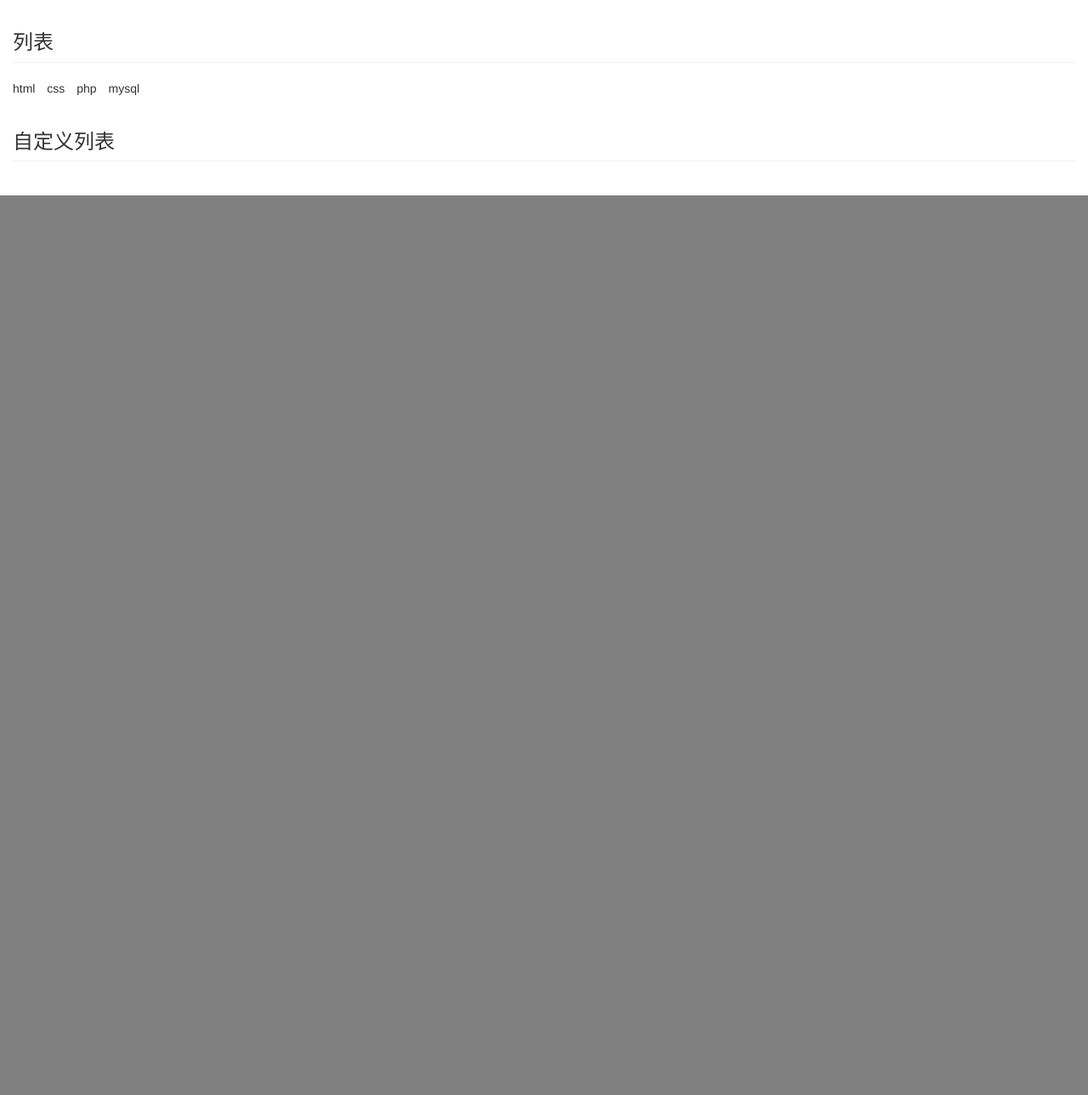
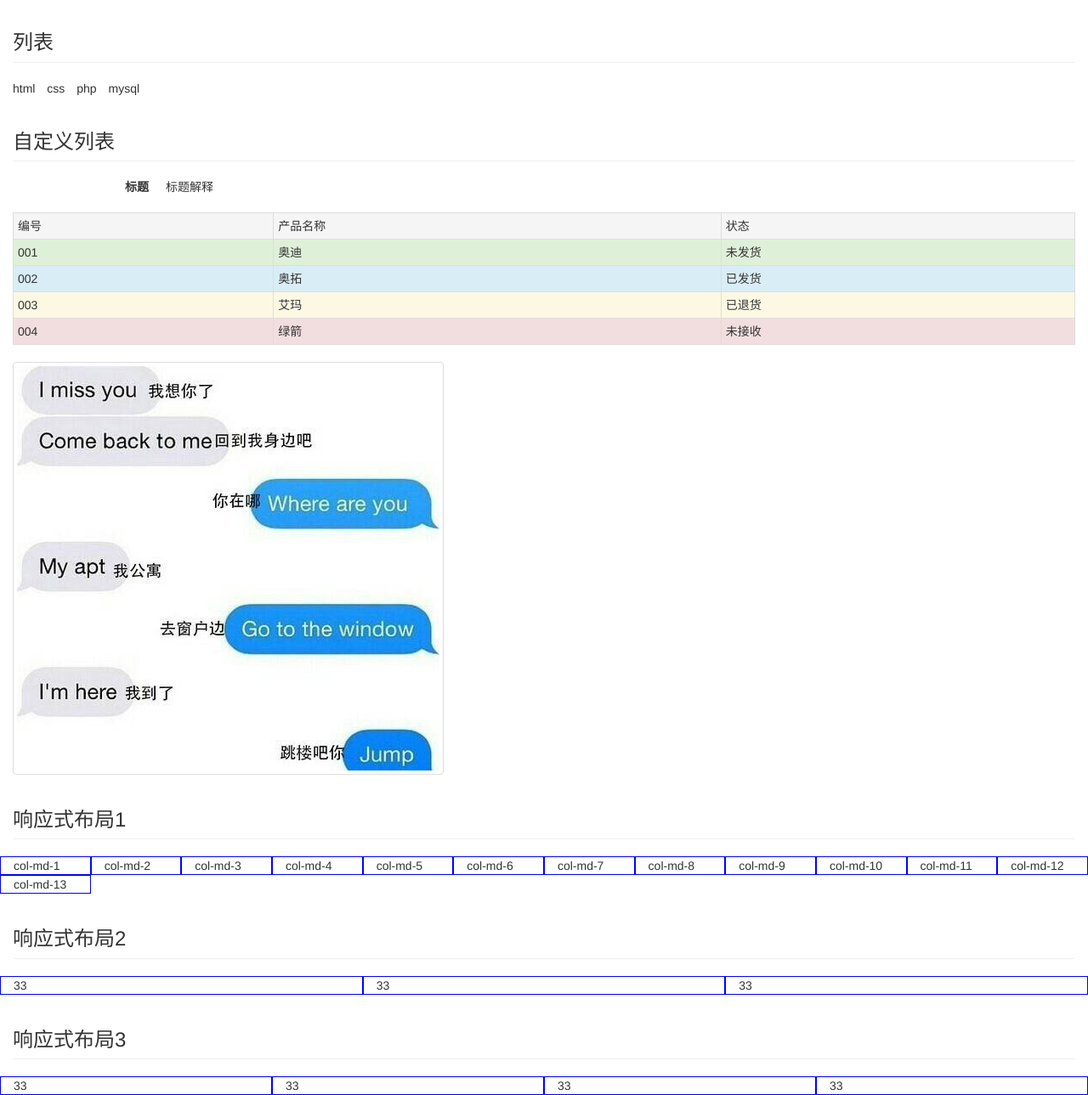
Before and after one commit to kxbk100/Study-Bootstrap, a plain HTML site: page 1.html in a window 1280 px wide. Shown: the part 745-2034 px from the top of the page at 85% size. Before the commit the page ends 975 px from the top, so only its background shows below. Drawn offline with Linux system fonts and the light colour scheme.

Commit message:
2017年7月17日01:56:19
Day1完成

```diff
--- a/1.html
+++ b/1.html
@@ -11,6 +11,11 @@
 	<script src="bootstrap/js/jquery.min.js"></script>
 	<!-- 再引入bt.js文件 -->
 	<script src="bootstrap/js/bootstrap.min.js"></script>
+	<style type="text/css" media="screen">
+		div[class*="col-"]{
+			border:1px solid blue;
+		}
+	</style>
 </head>
 <body style="background:gray">
 	<div class="container" style="background:red">
@@ -46,11 +51,68 @@
 			</ul>
 		<h3 class="page-header">自定义列表</h3>
 			<dl class="dl-horizontal">
-				<dt></dt>
-				<dd></dd>
-				<dd></dd>
-				<dd></dd>
+				<dt>标题</dt>
+				<dd>标题解释</dd>
 			</dl>
+		<div class="table-responsive">
+			<table class="table table-bordered table-hover table-striped table-condensed">
+				<tr class="active">
+					<td>编号</td>
+					<td>产品名称</td>
+					<td>状态</td>
+				</tr>
+				<tr class="success">
+					<td>001</td>
+					<td>奥迪</td>
+					<td>未发货</td>
+				</tr>
+				<tr class="info">
+					<td>002</td>
+					<td>奥拓</td>
+					<td>已发货</td>
+				</tr>
+				<tr class="warning">
+					<td>003</td>
+					<td>艾玛</td>
+					<td>已退货</td>
+				</tr>
+				<tr class="danger">
+					<td>004</td>
+					<td>绿箭</td>
+					<td>未接收</td>
+				</tr>
+			</table>
+		</div>
+		<img src="images/1.jpg" class="img-responsive img-thumbnail" />
+		<h3 class="page-header">响应式布局1</h3>
+		<div class="row">
+			<div class="col-md-1">col-md-1</div>
+			<div class="col-md-1">col-md-2</div>
+			<div class="col-md-1">col-md-3</div>
+			<div class="col-md-1">col-md-4</div>
+			<div class="col-md-1">col-md-5</div>
+			<div class="col-md-1">col-md-6</div>
+			<div class="col-md-1">col-md-7</div>
+			<div class="col-md-1">col-md-8</div>
+			<div class="col-md-1">col-md-9</div>
+			<div class="col-md-1">col-md-10</div>
+			<div class="col-md-1">col-md-11</div>
+			<div class="col-md-1">col-md-12</div>
+			<div class="col-md-1">col-md-13</div>
+		</div>
+		<h3 class="page-header">响应式布局2</h3>
+		<div class="row">
+			<div class="col-md-4">33</div>
+			<div class="col-md-4">33</div>
+			<div class="col-md-4">33</div>
+		</div>
+		<h3 class="page-header">响应式布局3</h3>
+		<div class="row">
+			<div class="col-md-3 col-xs-6 col-sm-4">33</div>
+			<div class="col-md-3 col-xs-6 col-sm-4">33</div>
+			<div class="col-md-3 col-xs-6 col-sm-4">33</div>
+			<div class="col-md-3 col-xs-6 col-sm-4">33</div>
+		</div>
 	</div>
 </body>
 </html>
```
Also changed, not shown: images/1.jpg (added).
